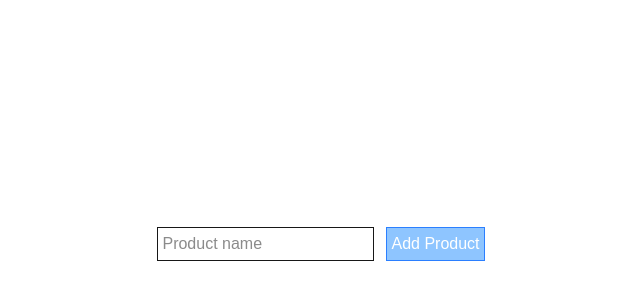
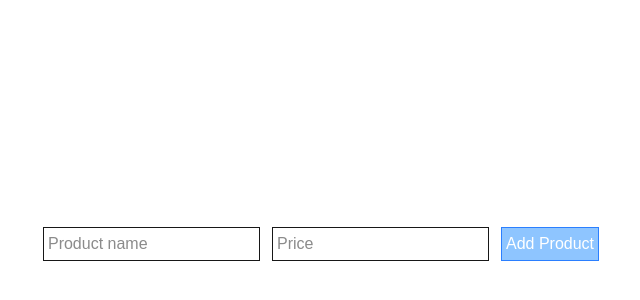
Before and after one commit to Nannasarah/family-friends, a Next.js app: page /addproduct in a window 1280 px wide. Shown: the part 156-456 px from the top of the page, without its empty margins (319-959 px from the left). Built offline with nearby package versions, Linux system fonts and the light colour scheme.

Commit message:
pris input og validering

```diff
--- a/src/app/(routes)/addproduct/page.js
+++ b/src/app/(routes)/addproduct/page.js
@@ -7,14 +7,16 @@ const addProduct = () => {
   console.log(state.error?.productName);
   console.log("state", state);
   return (
-    <div className="flex h-lvh items-center justify-center">
-      <form action={postProduct}>
+    <div className="flex h-lvh flex-col items-center justify-center">
+      <form action={postProduct} className="">
         {state.error?.productName && (
           <p className="text-red-600">{state.error.productName}</p>
         )}
 
-        {state.succes && <p className="text-green-600">Din form er sendt videre!</p>}
-
+        {state.succes && (
+          <p className="text-green-600">Din form er sendt videre!</p>
+        )}
+        {/* Produktnavn */}
         <input
           type="text"
           name="productname"
@@ -22,6 +24,21 @@ const addProduct = () => {
           defaultValue={state.productName}
           className="mr-3 border-1 p-1"
         />
+
+        {/* Prisfelt */}
+        {state.error?.price && (
+          <p className="text-red-600">{state.error.price}</p>
+        )}
+        <input
+          type="number"
+          name="price"
+          inputMode="numeric" //viser kun tal på mobil
+          title="Indtast venligst kun tal (mindst ét ciffer)"
+          placeholder="Price"
+          defaultValue={state.price}
+          className="mr-3 border-1 p-1"
+        />
+
         <button
           type="submit"
           className="cursor-pointer border-1 border-blue-500 bg-blue-300 p-1 text-white"
--- a/src/app/action/action.js
+++ b/src/app/action/action.js
@@ -2,15 +2,24 @@
 export const submitProduct = async (prevState, formData) => {
   const error = {};
   const productName = formData.get("productname");
-
+  const price = formData.get("price");
+  // Validering af produktnavn
   if (!productName) {
     //hvis der ikke er et productname (!)
     error.productName = "feltet skal udfyldes";
   } else if (productName.length < 5) {
     error.productName = "Mindst 5 karakterer";
   }
+  // Validering af pris
+  if (!price) {
+    //hvis der ikke er emn price (!) ligesom med productname
+    error.price = "Pris skal udfyldes";
+    //nedenfor skal være større end 0
+  } else if (price <= 0) {
+    error.price = "Pris skal være et positivt tal";
+  }
   if (Object.keys(error).length > 0) {
-    return { error, productName };
+    return { error, productName, price };
   }
   return { succes: true }; //det her blive rkun læst hvis det ovenover ikke bliver eksikveret
 };
```
